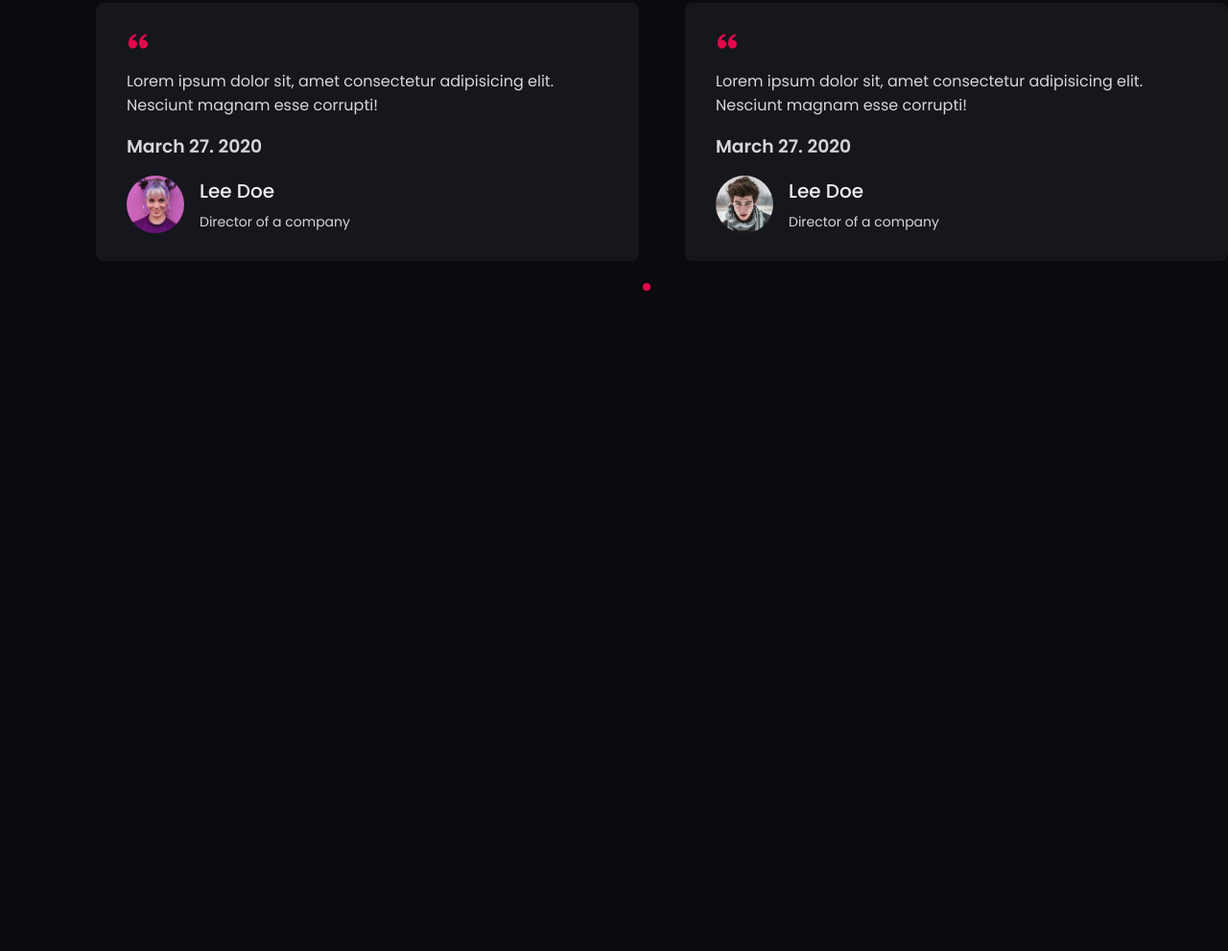
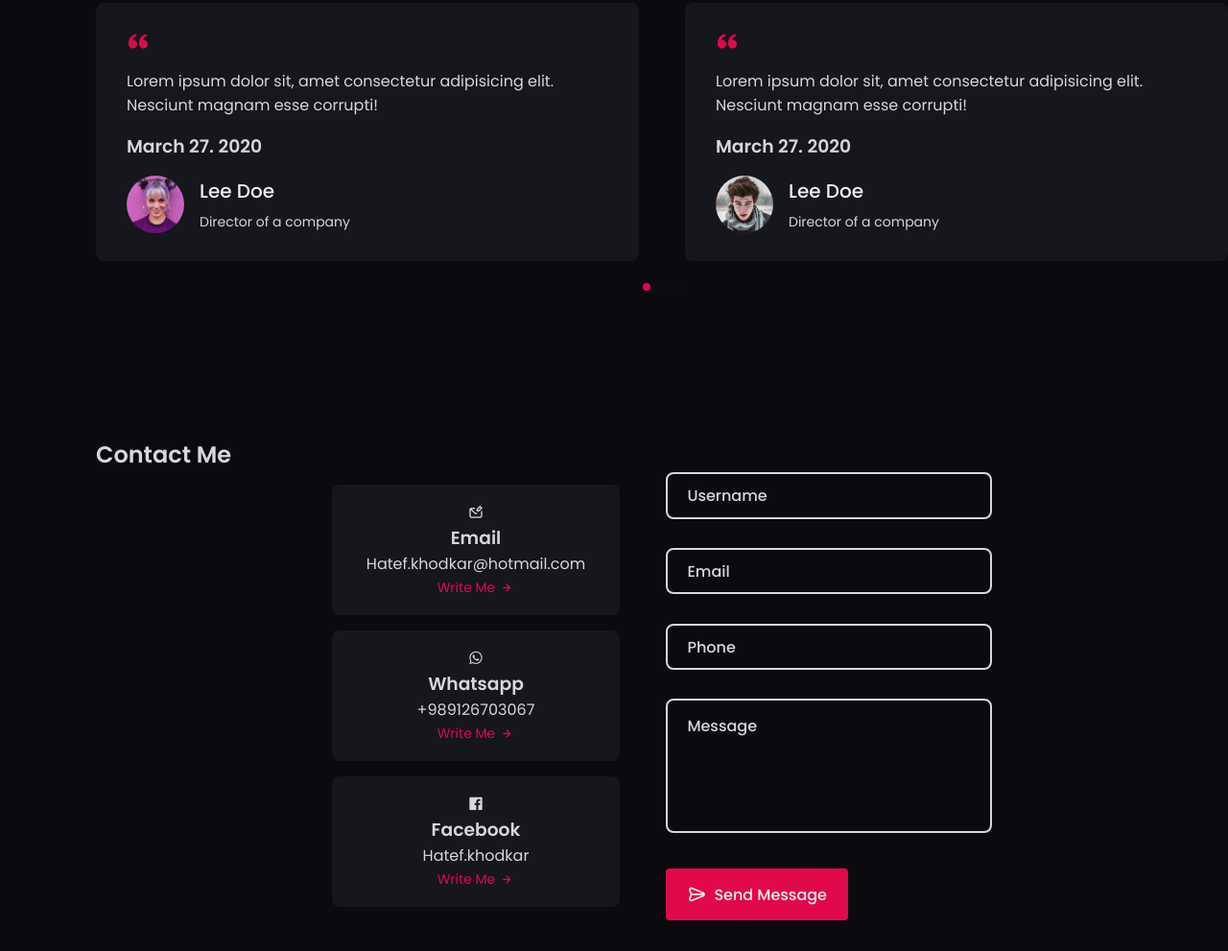
Before and after one commit to hkhodkar/portfolio, a website: page index.html in a window 1280 px wide. Shown: the part 4236-5227 px from the top of the page at 96% size. Before the commit the page ends 4588 px from the top, so only its background shows below. Drawn offline with nearby package versions, Linux system fonts and the light colour scheme.

Commit message:
feat: add contact section

```diff
--- a/assets/js/main.js
+++ b/assets/js/main.js
@@ -110,3 +110,22 @@ let swiper = new Swiper('.testimonials__container', {
     },
   },
 });
+
+/*========== Input Animation ===========*/
+const inputs = document.querySelectorAll('.input');
+function focusFunc() {
+  let node = this.parentNode;
+  node.classList.add('focus');
+}
+
+function blurFunc() {
+  let node = this.parentNode;
+  if (this.value == '') {
+    node.classList.remove('focus');
+  }
+}
+
+inputs.forEach(input => {
+  input.addEventListener('focus', focusFunc);
+  input.addEventListener('blur', blurFunc);
+});
--- /dev/null
+++ b/assets/sass/_contact.scss
@@ -0,0 +1,156 @@
+.contact {
+    &__container {
+        grid-template-columns: 300px 340px;
+        column-gap: 3rem;
+        justify-content: center;
+        align-items: center;
+    }
+
+    &__info {
+        display: grid;
+        row-gap: 1rem;
+    }
+
+    &__card {
+        background-color: var(--box-color);
+        padding: 1rem;
+        border-radius: .5rem;
+        text-align: center;
+    }
+
+    &__icon {
+        font-size: 1.8rem;
+        color: var(--title-color);
+        margin-bottom: var(--mb-0-25);
+    }
+
+    &-title,
+    &-data {
+        font-size: var(--small-font-size);
+    }
+
+    &-title {
+        font-weight: var(--font-medium);
+    }
+
+    &-data {
+        display: block;
+        margin-bottom: var(--mb-0-75);
+    }
+
+    &__button {
+        color: var(--skin-color);
+        font-size: var(--small-font-size);
+        display: flex;
+        align-items: center;
+        justify-content: center;
+        column-gap: .25rem;
+        cursor: pointer;
+
+        &-icon {
+            font-size: 1rem;
+            transition: .3s;
+        }
+
+        &:hover &-icon {
+            transform: translateX(.25rem);
+        }
+    }
+}
+
+.input {
+    width: 100%;
+    border: 2px solid var(--text-color);
+    background-color: transparent;
+    padding: .6rem 1.2rem;
+    color: var(--title-color);
+    font-weight: var(--font-medium);
+    font-size: var(--normal-font-size);
+    letter-spacing: .5px;
+    border-radius: .50rem;
+    transition: .3s;
+    outline: none;
+
+    &__container {
+        position: relative;
+        margin-top: .1rem;
+        margin-bottom: 1.9rem;
+
+        & label {
+            position: absolute;
+            top: 50%;
+            left: 1rem;
+            transform: translateY(-50%);
+            padding: 0 .4rem;
+            color: var(--text-color);
+            font-size: 1rem;
+            font-weight: var(--font-medium);
+            pointer-events: none;
+            z-index: 1000;
+            transition: .5s;
+        }
+
+        &.textarea label {
+            top: 1rem;
+            transform: translateY(0);
+        }
+
+        & span {
+            position: absolute;
+            top: 0;
+            left: 25px;
+            transform: translateY(-50%);
+            font-size: var(--small-font-size);
+            padding: 0 .4rem;
+            pointer-events: none;
+            z-index: 500;
+            color: transparent;
+
+            &::before,
+            &::after {
+                content: '';
+                position: absolute;
+                width: 10%;
+                height: 5px;
+                opacity: 0;
+                background-color: var(--body-color);
+                top: 50%;
+                transform: translateY(-50%);
+                transition: .3s;
+            }
+
+            &::before {
+                left: 50%;
+            }
+
+            &::after {
+                right: 50%;
+            }
+        }
+
+        &.focus {
+            & label {
+                top: 0;
+                transform: translateY(-50%);
+                left: 25px;
+                font-size: var(--small-font-size);
+            }
+
+            & span::before,
+            & span::after {
+                width: 50%;
+                opacity: 1;
+            }
+        }
+    }
+}
+
+.textarea {
+    & .input {
+        padding: .8rem 1.2rem;
+        min-height: 140px;
+        border-radius: .50rem;
+        transition: .3s;
+        resize: none;
+    }
+}
--- a/assets/sass/main.scss
+++ b/assets/sass/main.scss
@@ -12,6 +12,7 @@
 @import "./services";
 @import "./testimonial";
 @import './override';
+@import './contact';
 
 /*=============== GOOGLE FONTS ===============*/
 @import url("https://fonts.googleapis.com/css2?family=Poppins:wght@300;400;500;600&display=swap");
--- a/index.html
+++ b/index.html
@@ -782,6 +782,83 @@
         <div class="swiper-pagination"></div>
       </div>
     </section>
+
+    <!-- contact -->
+    <section class="contact section" id="contact">
+      <h2 data-heading="Get in touch">Contact Me</h2>
+
+      <div class="contact__container container grid">
+
+        <div class="contact__content">
+
+          <div class="contact__info">
+
+            <div class="contact__card">
+              <i class="uil uil-envelope-edit contact__card-icon"></i>
+              <h3 class="contact__card-title">Email</h3>
+              <span class="contact__card-data">Hatef.khodkar@hotmail.com</span>
+              <span class="contact__button">
+                Write Me <i class="uil uil-arrow-right contact__button-icon"></i>
+              </span>
+            </div>
+
+            <div class="contact__card">
+              <i class="uil uil-whatsapp contact__card-icon"></i>
+              <h3 class="contact__card-title">Whatsapp</h3>
+              <span class="contact__card-data">+989126703067</span>
+              <span class="contact__button">
+                Write Me <i class="uil uil-arrow-right contact__button-icon"></i>
+              </span>
+            </div>
+
+            <div class="contact__card">
+              <i class="uil uil-facebook contact__card-icon"></i>
+              <h3 class="contact__card-title">Facebook</h3>
+              <span class="contact__card-data">Hatef.khodkar</span>
+              <span class="contact__button">
+                Write Me <i class="uil uil-arrow-right contact__button-icon"></i>
+              </span>
+            </div>
+          </div>
+
+        </div>
+
+        <div class="contact__content">
+
+          <form action="" class="contact__form">
+            <div class="input__container">
+              <input type="text" class="input">
+              <label for="">Username</label>
+              <span>Username</span>
+            </div>
+
+            <div class="input__container">
+              <input type="email" class="input">
+              <label for="">Email</label>
+              <span>Email</span>
+            </div>
+
+            <div class="input__container">
+              <input type="tel" class="input">
+              <label for="">Phone</label>
+              <span>Phone</span>
+            </div>
+
+            <div class="input__container textarea">
+              <textarea class="input"></textarea>
+              <label for="">Message</label>
+              <span>Message</span>
+            </div>
+            <button type="submit" class="button">
+              <i class="uil uil-navigator button__icon"></i>
+              Send Message
+            </button>
+
+          </form>
+
+        </div>
+      </div>
+    </section>
   </main>
 
   <script defer src="assets/js/mixitup.min.js"></script>
```
Also changed, not shown: assets/css/style.css.
